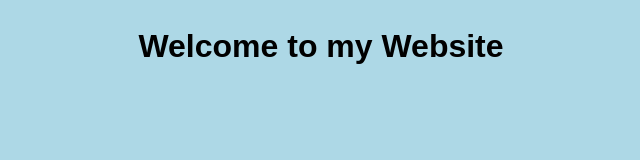
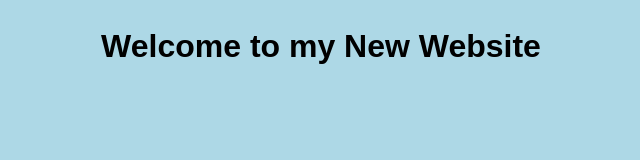
Before and after one commit to kklint/interesting-frost, a website: page index.html in a window 1280 px wide. Shown: the whole page, without its empty margins (319-959 px from the left). Drawn offline with Linux system fonts and the light colour scheme.

Commit message:
Changed header in index.html

```diff
--- a/index.html
+++ b/index.html
@@ -2,7 +2,7 @@
 </head>
 <body>
 
-  <h1>Welcome to my Website</h1>
+  <h1>Welcome to my New Website</h1>
 
 </body>
 </html>
```
